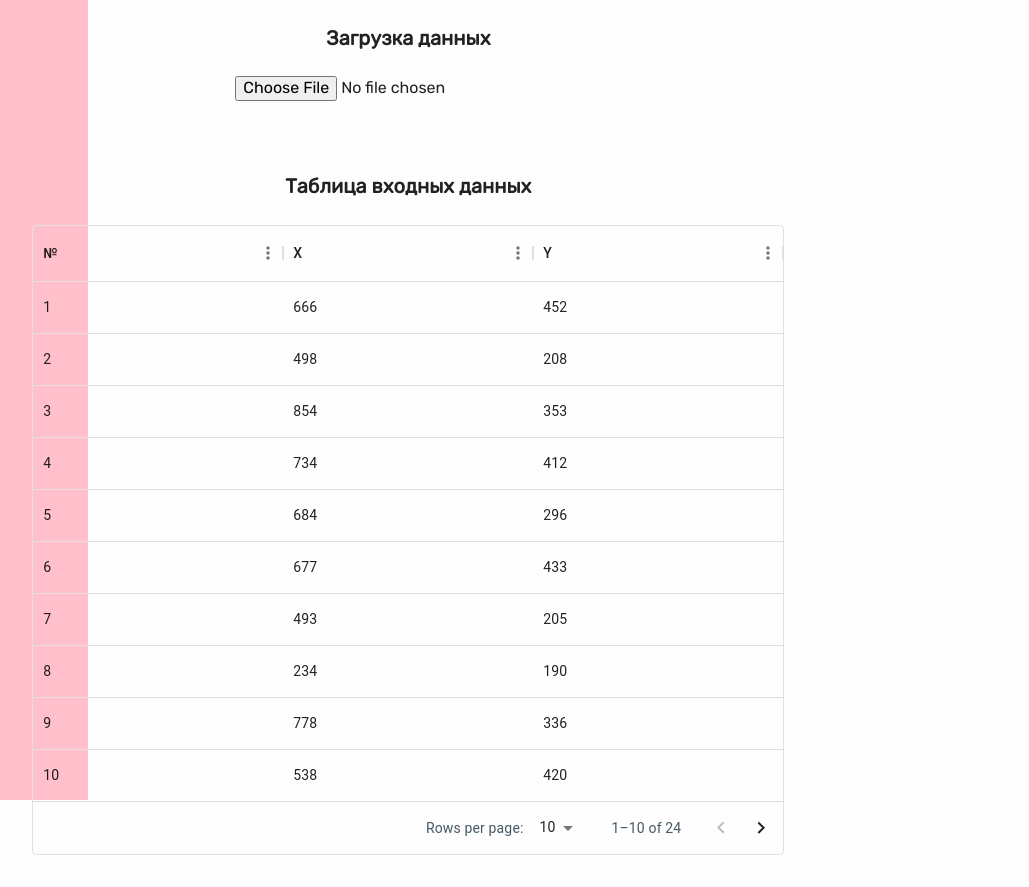
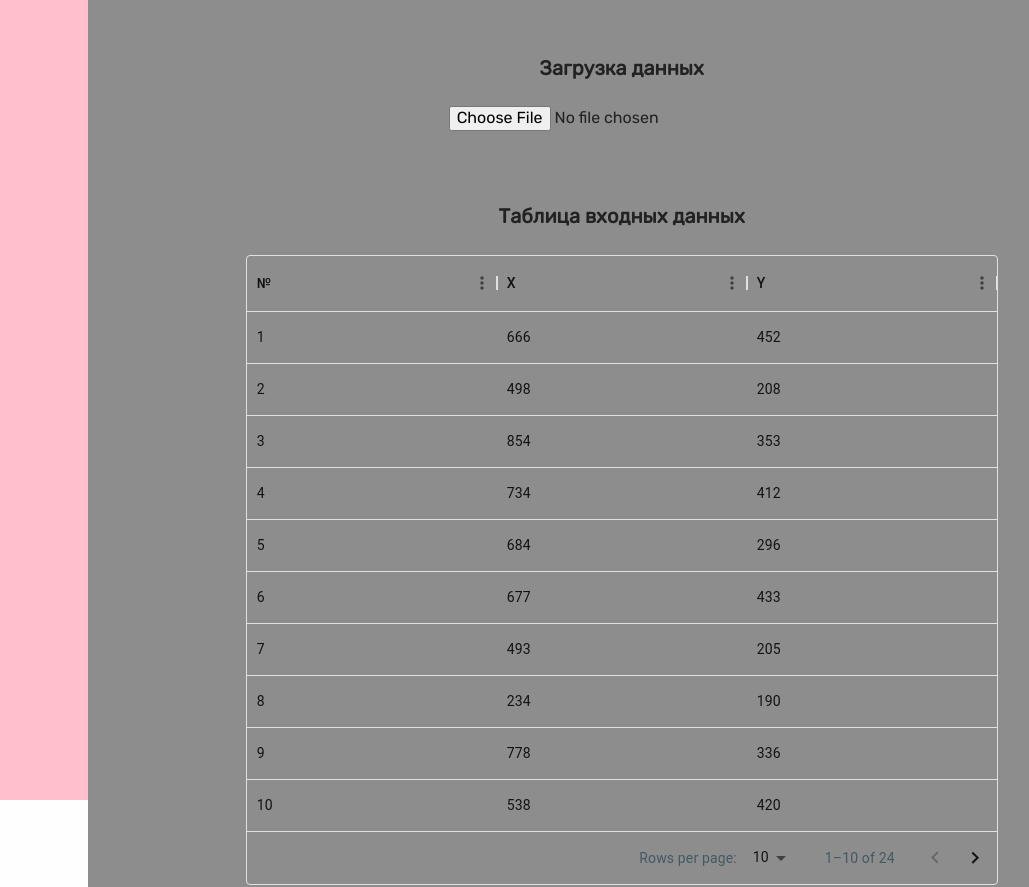
Before and after one commit to Hastle/cr-analysis, a React app: page / in a window 1280 px wide. Shown: the top 887 px of the page, without its empty margins (125-1154 px from the left). Built offline with nearby package versions, Linux system fonts and the light colour scheme.

Commit message:
add main styles

```diff
--- a/src/styles/main.sass
+++ b/src/styles/main.sass
@@ -82,5 +82,10 @@ p
 	margin-bottom: 3rem !important
 .mt-nh
 	margin-top: $nav-height !important
+/*==========  Main  ==========*/
+main
+	background-color: $grey
+	padding: 30px 0
+	margin-left: auto
 /*==========  Media  ==========*/
 @import "media"
```
